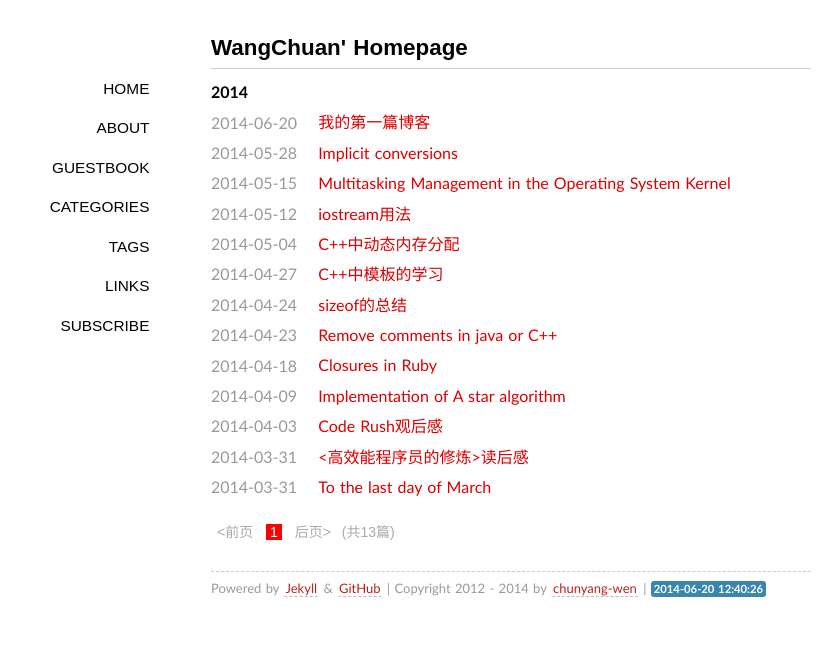
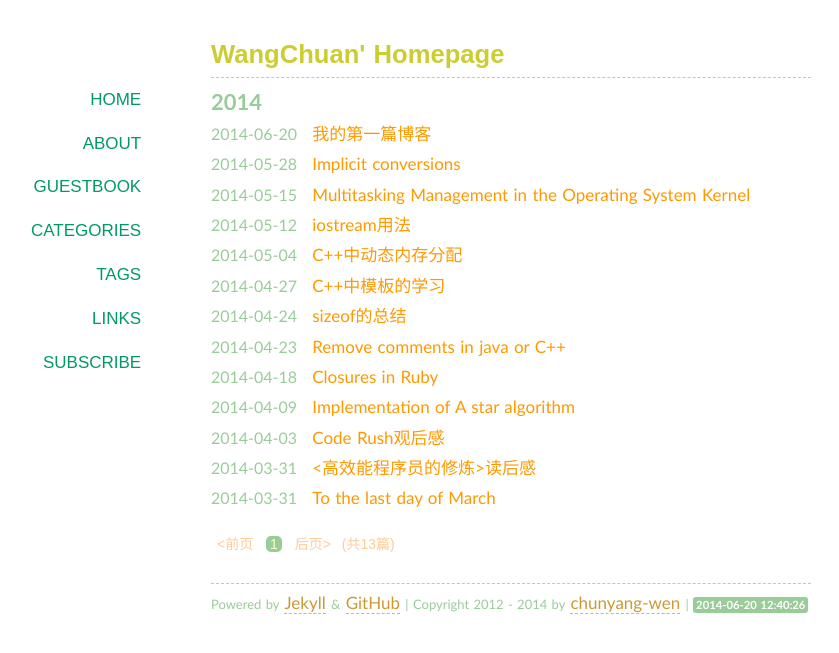
Before and after one commit to shinya816/shinya816.github.com, a Jekyll site: the page built from index.html, in a window 1280 px wide. Shown: the top 653 px of the page, without its empty margins (129-968 px from the left). Built offline with Jekyll 4.4.1, drawn with Linux system fonts in a browser that asks for light colours; some web fonts are replaced; Markdown is read by kramdown in place of the engine named in the settings; the list of posts is cut into pages by our own code; comment, search, counter and statistics services are not loaded.

Commit message:
Update style.css

```diff
--- a/media/css/style.css
+++ b/media/css/style.css
@@ -12,13 +12,13 @@
 @import url(http://fonts.googleapis.com/css?family=Galdeano);
 @import url(http://fonts.googleapis.com/css?family=Electrolize);
 @import url(http://fonts.googleapis.com/css?family=Cuprum);
-body{font-size:14px;word-spacing:1px;
+body{font-size: 16px;word-spacing:1px;
 	margin-left:auto;
 margin-right:auto;
-	font-family:"Galdeano","Hiragino Sans GB","Microsoft YaHei",Trebuchet,"Trebuchet MS",Tahoma,"Lucida Grande","Lucida Sans Unicode",Verdana,sans-serif;color:#000000;background-color:#ffffff;}
+	font-family:"Galdeano","Hiragino Sans GB","Microsoft YaHei",Trebuchet,"Trebuchet MS",Tahoma,"Lucida Grande","Lucida Sans Unicode",Verdana,sans-serif;color: #99CC99;background-color:#ffffff;}
 *{padding:0;margin: 0;border:none;outline:none;}
-a{color:#dd0000;text-decoration:none;}
-a:hover{color:#333333;text-decoration:underline;}
+a{color: #FF9900;text-decoration:none;font-size: 17px;}
+a:hover{color:#99CC99;border-bottom:1px dashed;text-decoration:none;}
 hr{margin:.7em 0;border-top:1px dashed #d0d0d0;border-bottom:1px dashed #f9f9f9;}
 p{padding:.5em 0;}
 li{padding:.2em 0;}
@@ -36,21 +36,22 @@ blockquote p{margin:0;padding:.5em 0;}
 #tag_cloud a:hover{color:#333333 !important;text-decoration:none;}
 .listing-item,.listing-seperator{list-style-type:none;}
 .listing-item a{
-	padding:.2em 1em;
+	/* padding:.2em 1em; */
 
+	margin: 0px 10px;
 }
 
-.listing-item time{color:#999999;}
-.listing-seperator{font-weight:bold;}
+.listing-item time{color: #99CC99;}
+.listing-seperator{font-weight:bold;font-size: 22px;}
 .meta{text-align:right;font-size:12px;}
 .pageNav{font-weight:bold;font-size:17px;}
 .pageNavInvalid{font-weight:bold;font-size:17px;color:#D0D0D0;}
-header{padding:.5em 0;border-bottom: 1px solid #cccccc;}
+header{padding:.5em 0;border-bottom: 1px dashed #FFCC00;}
 nav{font-family:"Electrolize",sans-serif;font-size:1.1em;text-transform:uppercase;float:left;margin-left:-12em;width:9em;text-align:right;}
-nav a{display:block;padding:.7em 1em;color:#000000;}
-nav a:hover{background-color:#ff0000;text-decoration:none;color:#f9f9f9;-webkit-transition:color .2s linear;}
+nav a{display:block;padding:.7em 1em;color: #009966;}
+nav a:hover{background-color:#99CC99;border-radius:15px;text-decoration:none;color:#f9f9f9;-webkit-transition:color .2s linear;}
 .post{padding:.5em 0em;}
-h1{font-family:"Cuprum","Hiragino Sans GB","Microsoft YaHei",sans-serif;font-size:1.6em;color:#000;}
+h1{font-family:"Cuprum","Hiragino Sans GB","Microsoft YaHei",sans-serif;font-size:1.6em;color: #CCCC33;}
 h2{font-family:"Cuprum","Hiragino Sans GB","Microsoft YaHei",sans-serif;font-size:1.4em;color:#111;}
 h3{font-family:"Cuprum","Hiragino Sans GB","Microsoft YaHei",sans-serif;font-size:1.2em;color:#222;}
 h4{font-family:"Cuprum","Hiragino Sans GB","Microsoft YaHei",sans-serif;font-size:1em;color:#333;}
@@ -61,19 +62,19 @@ embed,object,iframe{display:block;margin:4px auto;}
 
 footer{
 display:block;
-border-top: 1px dashed #CCC;
+border-top: 1px dashed #FFCC00;
 }
 
 footer small {
 font-size: 13px;
-color: #999;
+color: #99CC99;
 }
 
 footer a {
 margin: 1px;
-border: 1px solid rgba(1,1,1,0);
-border-bottom: 1px dashed #BBB;
-color: #B9221F;
+/* border: 1px solid #99CC99; */
+border-bottom: 1px dashed #99CC99;
+color: #CC9933;
 text-decoration: none;
 }
 
@@ -112,12 +113,12 @@ background-color:#468847;
 }
 
 .label-info {
-background-color:#3a87ad;
+background-color: #99CC99;
 }
 
 .paginator {
 font: 14px Arial,Helvetica,sans-serif;
-color: #AAA;
+color: #FFCC99;
 margin: 20px 0;
 line-height: 150%;
 display: block;
@@ -130,11 +131,11 @@ text-decoration: none;
 }
 
 .paginator .current-page {
-color: white;
-background: #ff0000;
+color: #FFFFCC;
+background: #99CC99;
+border-radius: 5px;
 }
 
 .paginator a:hover{
-color: white;
-background: #83BF73;
+color:#FFCC00;
 }
```
